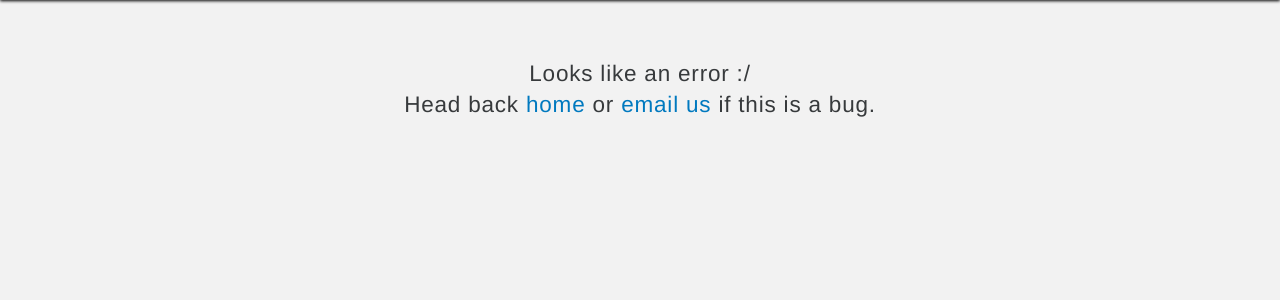
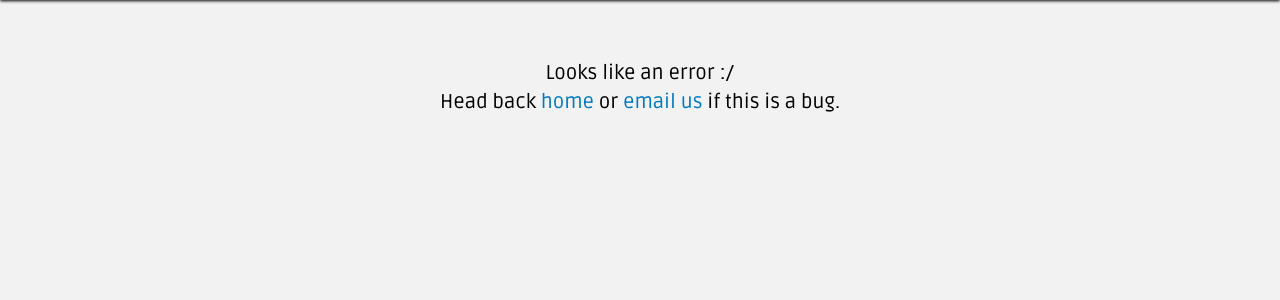
Before and after one commit to b12io/orchestra, a Django app: template orchestra/templates/orchestra/error.html in a window 1280 px wide. Shown: the part 53-353 px from the top of the page. Run offline with Django 3.2, Linux system fonts and the light colour scheme; the template is opened without the code that fills it, so the values that code supplies are empty; style sheets or scripts are compiled from the project's sources; some libraries are stand-ins or nearby versions.

Commit message:
Match orchestra's fonts

```diff
--- a/orchestra/static/dist/orchestra/common/css/orchestra.css
+++ b/orchestra/static/dist/orchestra/common/css/orchestra.css
@@ -590,24 +590,14 @@ a.logo {
 
 .error-page {
   text-align: center;
-  font-family: 'Avenir Next', Helvetica, sans-serif;
-  height: 155px;
   line-height: 24px;
   margin-top: 100px;
-  color: #373a3c; }
+  color: #000000; }
 
 .error-display {
-  font-size: 4.5rem;
-  font-weight: 300;
   font-size: 6rem;
-  color: #111111;
-  letter-spacing: 2.53px;
-  line-height: 67px;
   margin-bottom: 15px; }
 
 .error-text {
-  font-size: 2.25rem;
-  font-weight: 200;
-  letter-spacing: .8px;
-  line-height: 26px;
+  font-size: 2rem;
   margin-bottom: .5rem; }
```
Also changed, not shown: orchestra/static/orchestra/common/css/_error.scss (+2 -12 lines).
